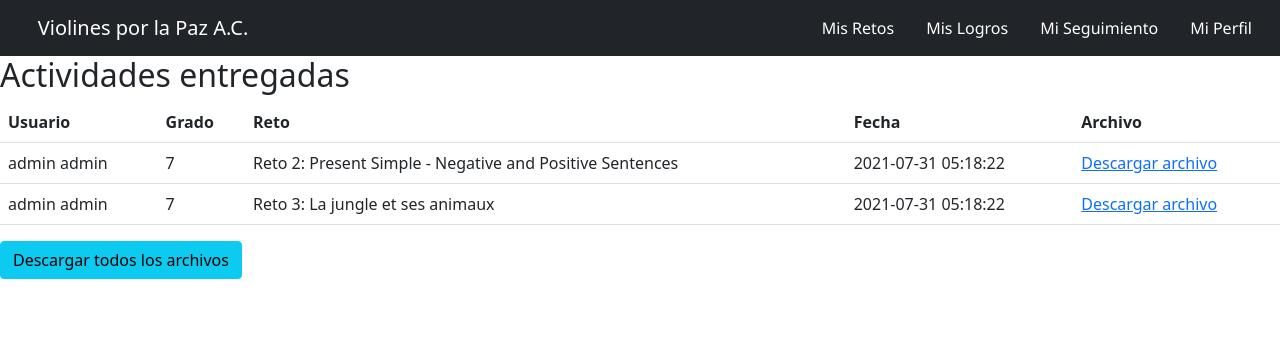
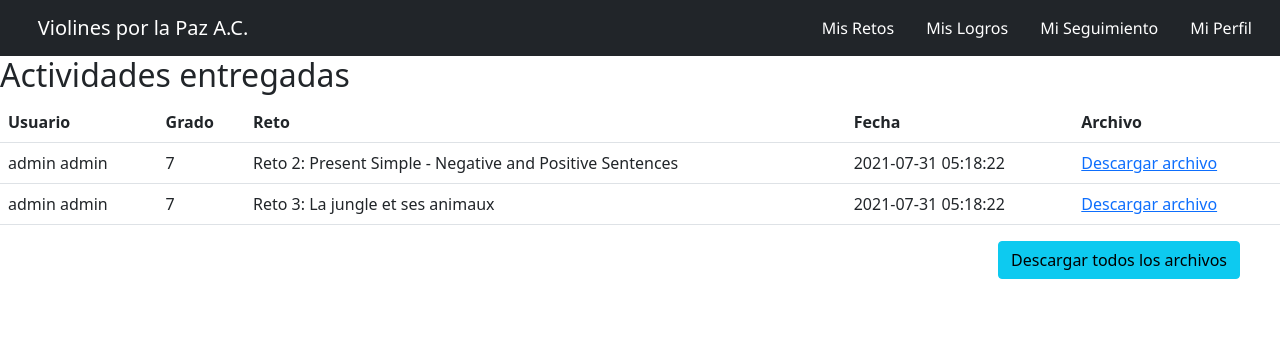
Before and after one commit to Raul-NG/exViolines, a PHP site: page /admin_dashboard.php in a window 1280 px wide. Shown: the top 356 px of the page. Run offline with PHP 8.4, Linux system fonts and the light colour scheme; a user stored in the database is signed in; data comes from the database, SQL or seed files in the repository.

Commit message:
add style to download button

```diff
--- a/assets/css/estilos.css
+++ b/assets/css/estilos.css
@@ -138,3 +138,8 @@
 .pendiente{
   background-color: rgb(229, 231, 113);
 }
+
+.download {
+  float: right;
+  margin-right: 5vh;
+}
```
